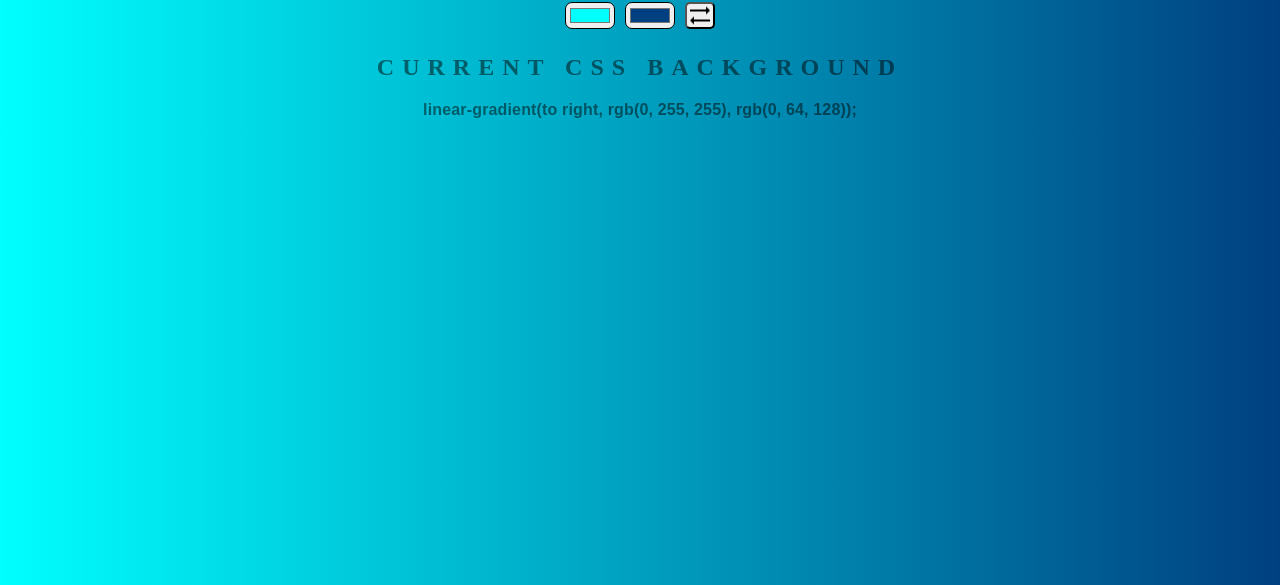
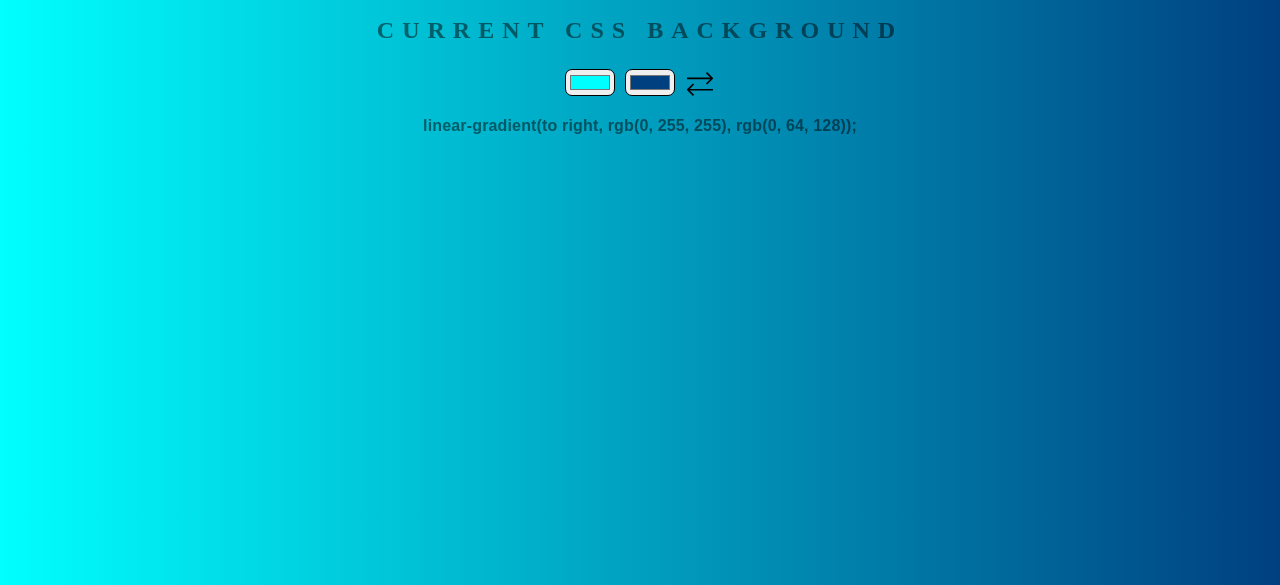
Before and after one commit to rochaph/gradientbg-generator, a plain HTML site: page index.html in a window 1280 px wide. Shown: the part 215-800 px from the top of the page. Drawn offline with Linux system fonts and the light colour scheme.

Commit message:
minor changes

```diff
--- a/index.html
+++ b/index.html
@@ -1,8 +1,7 @@
 <!DOCTYPE html>
 <html>
-
   <head>
-    <meta charset="utf-8">
+    <meta charset="utf-8" />
     <title>Background Generator</title>
     <link rel="stylesheet" href="style.css" />
     <link rel="icon" href="images/icone.png" />
@@ -10,18 +9,17 @@
 
   <body id="gradient">
     <div id="header">
-        <img src="images/logo.png" alt="">
+      <img src="images/logo.png" alt="" />
     </div>
+    <h2>Current CSS Background</h2>
     <div id="nav">
       <input class="color1" type="color" name="color1" value="#00FFFF" />
       <input class="color2" type="color" name="color2" value="#004080" />
-        <input class="change-color" type='button' name="change-color" />
+      <input class="change-color" type="button" name="change-color" />
     </div>
     <div class="section">
-        <h2>Current CSS Background</h2>
       <h3></h3>
     </div>
     <script type="text/javascript" src="script.js"></script>
   </body>
-
 </html>
--- a/style.css
+++ b/style.css
@@ -39,9 +39,13 @@ h3 {
 }
 
 .change-color {
-    background-position: center;
+    background-size: cover;
+    outline: transparent;
+    background-repeat: no-repeat;
+    border-color: transparent;
     border-radius: 5px;
-    background-image: url("images/trocar.png");
+    background-image: url("images/trocar.svg");
+    background-color: transparent;
     width: 30px;
     height: 27px;
     margin: 5px;
```
Also changed, not shown: images/trocar.png (deleted), images/trocar.svg (added). Lines whose indentation alone changed are shown as unchanged.
